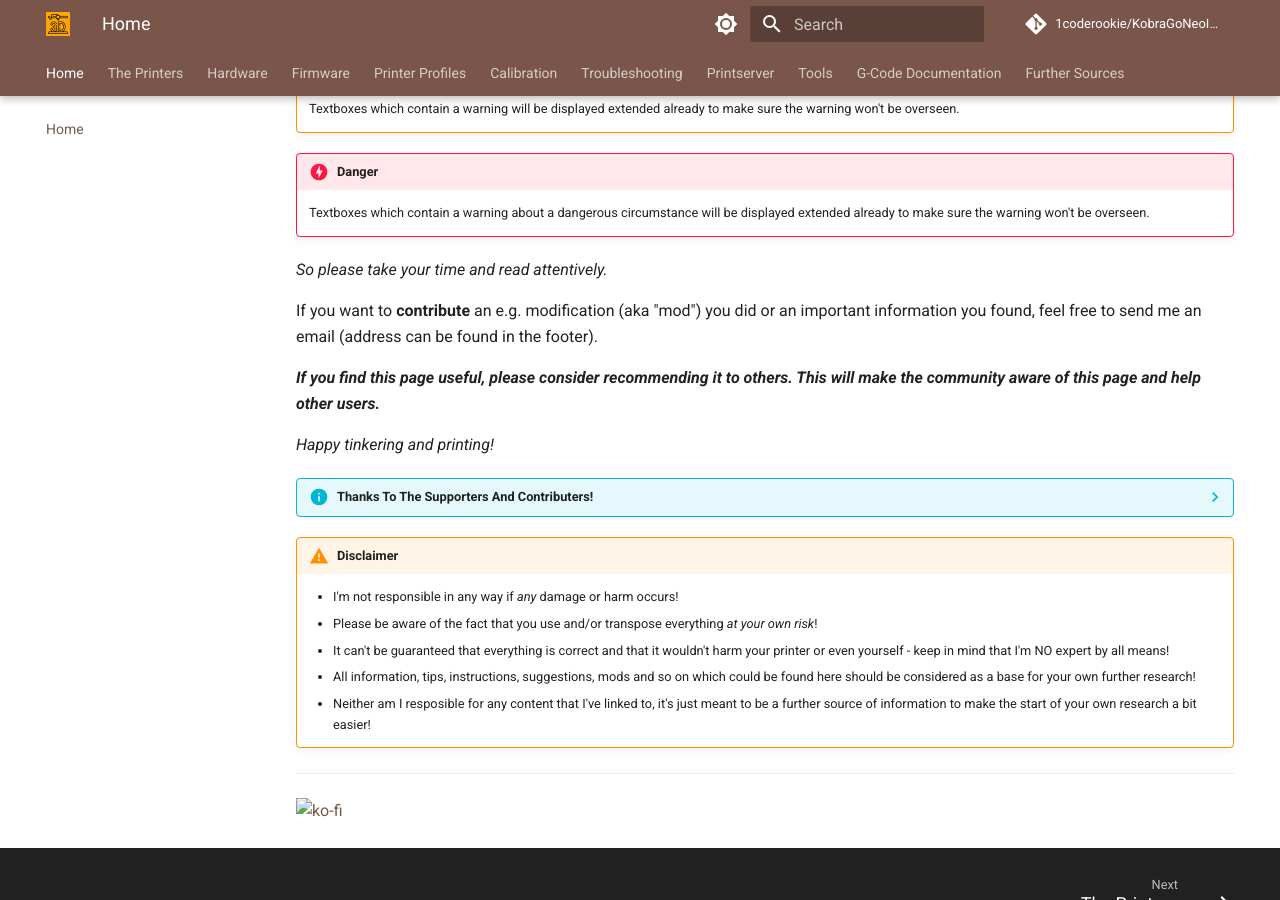
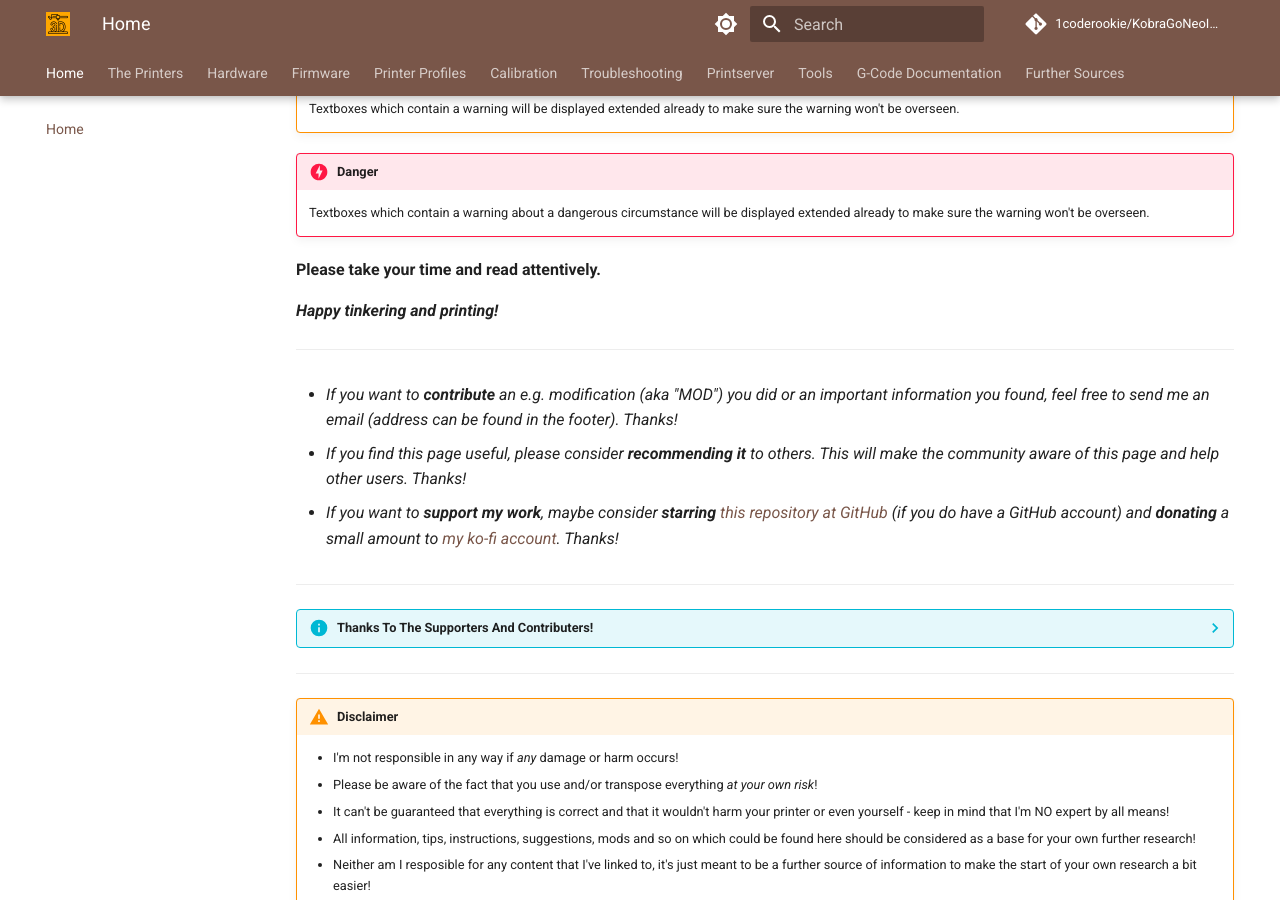
Before and after one commit to 1coderookie/KobraGoNeoInsights, an MkDocs documentation site: the page built from docs/index.md, in a window 1280 px wide and 900 px high, scrolled down 634 px. Built offline with MkDocs 1.6.1 and Material for MkDocs 9.7.7, drawn with Linux system fonts in a browser that asks for light colours; comment, search, counter and statistics services are not loaded.

Commit message:
Update index.md

```diff
--- a/docs/index.md
+++ b/docs/index.md
@@ -33,18 +33,26 @@
 
     Textboxes which contain a warning about a dangerous circumstance will be displayed extended already to make sure the warning won't be overseen.
 
-*So please take your time and read attentively.*
 
-If you want to **contribute** an e.g. modification (aka "mod") you did or an important information you found, feel free to send me an email (address can be found in the footer).
+**Please take your time and read attentively.**
 
-***If you find this page useful, please consider recommending it to others. This will make the community aware of this page and help other users.***
+***Happy tinkering and printing!***
 
-*Happy tinkering and printing!*
+---
+
+- *If you want to ***contribute*** an e.g. modification (aka "MOD") you did or an important information you found, feel free to send me an email (address can be found in the footer). Thanks!*
+
+- *If you find this page useful, please consider ***recommending it*** to others. This will make the community aware of this page and help other users. Thanks!*
+
+- *If you want to ***support my work***, maybe consider ***starring*** [this repository at GitHub](https://github.com/1coderookie/KobraGoNeoInsights) (if you do have a GitHub account) and ***donating*** a small amount to [my ko-fi account](https://ko-fi.com/U6U5NPB51). Thanks!*
+
+---
+
 
 ??? info "Thanks To The Supporters And Contributers!"
 
     - *Thanks a lot to **Anthony** for donating a spare part printhead of the **Go** and the **Neo**!*
-    - *Thanks a lot to **Lingfei** and to **[SaintIsaiah](https://www.reddit.com/user/SaintIsaiah)** for supporting my work with a donation at [my ko-fi account](https://ko-fi.com/U6U5NPB51)!*
+    - *Thanks a lot to **Lingfei** and to **[SaintIsaiah](https://www.reddit.com/user/SaintIsaiah)** for supporting my work with a donation to [my ko-fi account](https://ko-fi.com/U6U5NPB51)!*
     - Thanks to **[Balambao](https://www.reddit.com/user/Balambao)** for taking a picture of the ceramic heater block!
     - Thanks to **[BlackSunBeast](https://www.reddit.com/user/BlackSunBeast)** for taking pictures of the feeder gear of the **Go** and the **Go** itself!
     - Thanks to **[Darth_Kram](https://www.reddit.com/user/Darth_Kram)** for disassembling the feeder gear box of the **Go**, taking those pics and measuring the dimensions of those parts!
@@ -57,6 +65,7 @@
     - Thanks to **[the-transponster](https://www.reddit.com/user/the-transponster)** for allowing me to use the picture of his clumped hotend!
     - Thanks to **[zimmystor](https://www.reddit.com/user/zimmystor)** for taking pictures of his MicroSwiss bowden drive upgrade at his Go!
 
+---
 
 !!! warning "Disclaimer"
 
```
